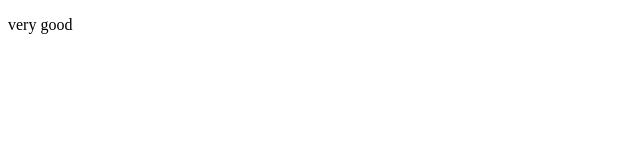
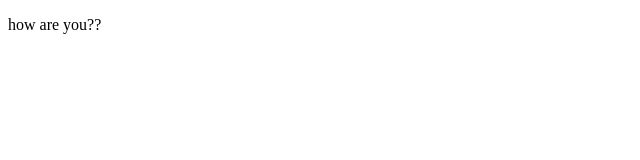
Before and after one commit to mithilaj4/my-firrt-website, a plain HTML site: page index.html in a window 1280 px wide. Shown: the full height of the page, 0-640 px from the left. Drawn offline with Linux system fonts and the light colour scheme.

Commit message:
Update index.html

```diff
--- a/index.html
+++ b/index.html
@@ -5,7 +5,7 @@
     <meta http-equiv="X-UA-Compatible" content="IE=edge">
     <meta name="viewport" content="width=device-width, initial-scale=1.0">
     <title>Document</title>
-    <p>very good</p>
+    <p>how are you??</p>
 </head>
 <body>
 
```
